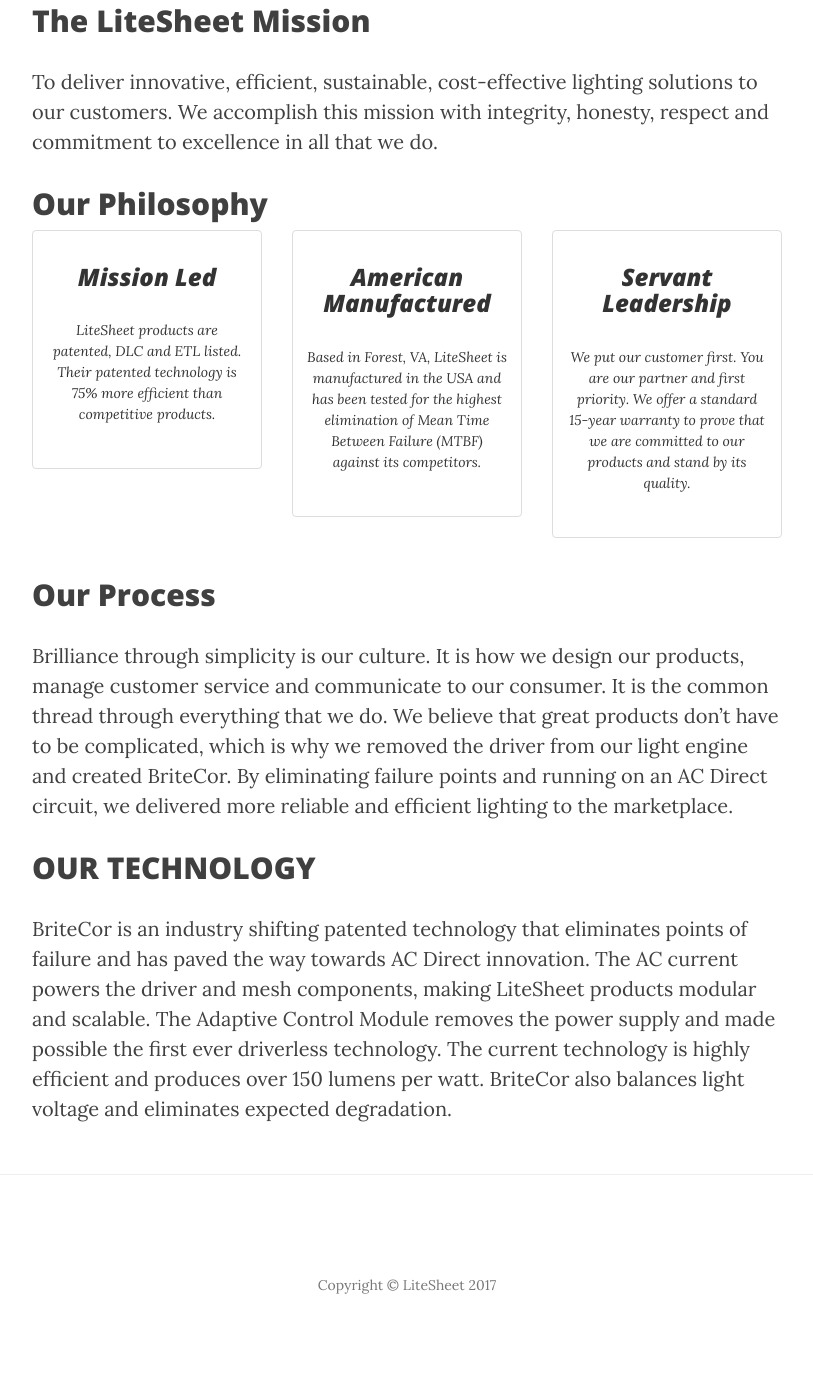
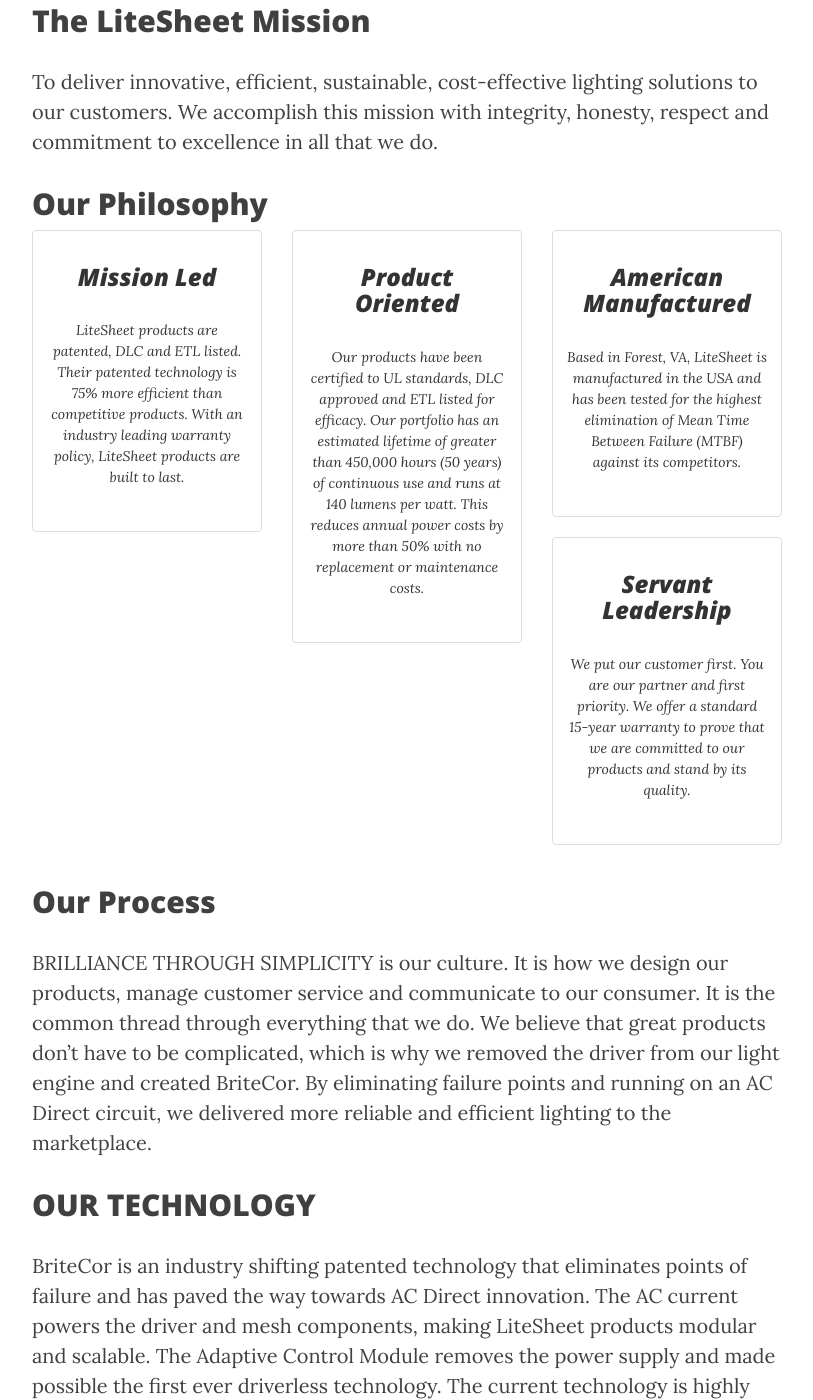
Before and after one commit to litesheet-site/litesheet-site.github.io, a Jekyll site: the page built from pages/about.md, in a window 1280 px wide and 1400 px high, scrolled down 288 px. Shown: the whole window, without its empty margins (233-1046 px from the left). Built offline with Jekyll 4.4.1, drawn with Linux system fonts in a browser that asks for light colours; nearby versions of some CDN libraries; before the commit the page ends 1649 px from its top, so only the background shows below that.

Commit message:
Updated About

```diff
--- a/pages/about.md
+++ b/pages/about.md
@@ -6,8 +6,16 @@ mission: To deliver innovative, efficient, sustainable, cost-effective lighting
   commitment to excellence in all that we do.
 philosophy:
 - title: Mission Led
-  content: LiteSheet products are patented, DLC and ETL listed.  Their patented technology
-    is 75% more efficient than competitive products.
+  content: |-
+    LiteSheet products are patented, DLC and ETL listed.  Their patented technology is 75% more efficient than competitive products.
+
+    With an industry leading warranty policy, LiteSheet products are built to last.
+- title: Product Oriented
+  content: Our products have been certified to UL standards, DLC approved and ETL
+    listed for efficacy.  Our portfolio has an estimated lifetime of greater than
+    450,000 hours (50 years) of continuous use and runs at 140 lumens per watt.  This
+    reduces annual power costs by more than 50% with no replacement or maintenance
+    costs.
 - title: American Manufactured
   content: Based in Forest, VA, LiteSheet is manufactured in the USA and has been
     tested for the highest elimination of Mean Time Between Failure (MTBF) against
@@ -16,7 +24,7 @@ philosophy:
   content: We put our customer first.  You are our partner and first priority.  We
     offer a standard 15-year warranty to prove that we are committed to our products
     and stand by its quality.
-process: Brilliance through simplicity is our culture. It is how we design our products,
+process: BRILLIANCE THROUGH SIMPLICITY is our culture. It is how we design our products,
   manage customer service and communicate to our consumer. It is the common thread
   through everything that we do. We believe that great products don’t have to be complicated,
   which is why we removed the driver from our light engine and created BriteCor. By
```
